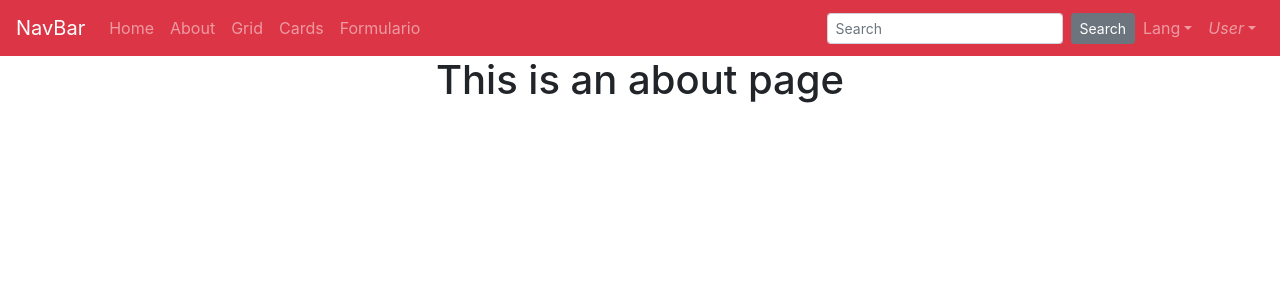
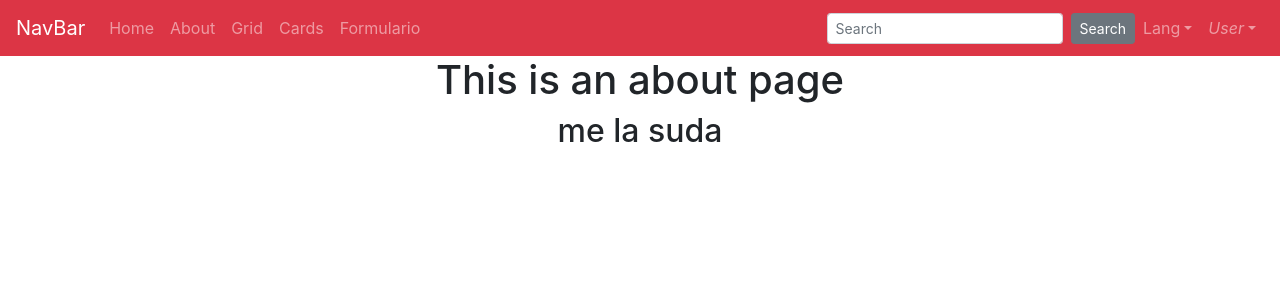
Before and after one commit to worlark/pruebaPaulo, a Vue app in the folder ejemplo/: page /about in a window 1280 px wide. Shown: the top 300 px of the page. Built offline with nearby package versions, Linux system fonts and the light colour scheme.

Commit message:
prueba en about
agregue una estupidez

```diff
--- a/ejemplo/src/views/About.vue
+++ b/ejemplo/src/views/About.vue
@@ -1,6 +1,7 @@
 <template>
   <div class="about">
     <h1>This is an about page</h1>
+    <h2>me la suda </h2>
 
   </div>
 </template>
```
